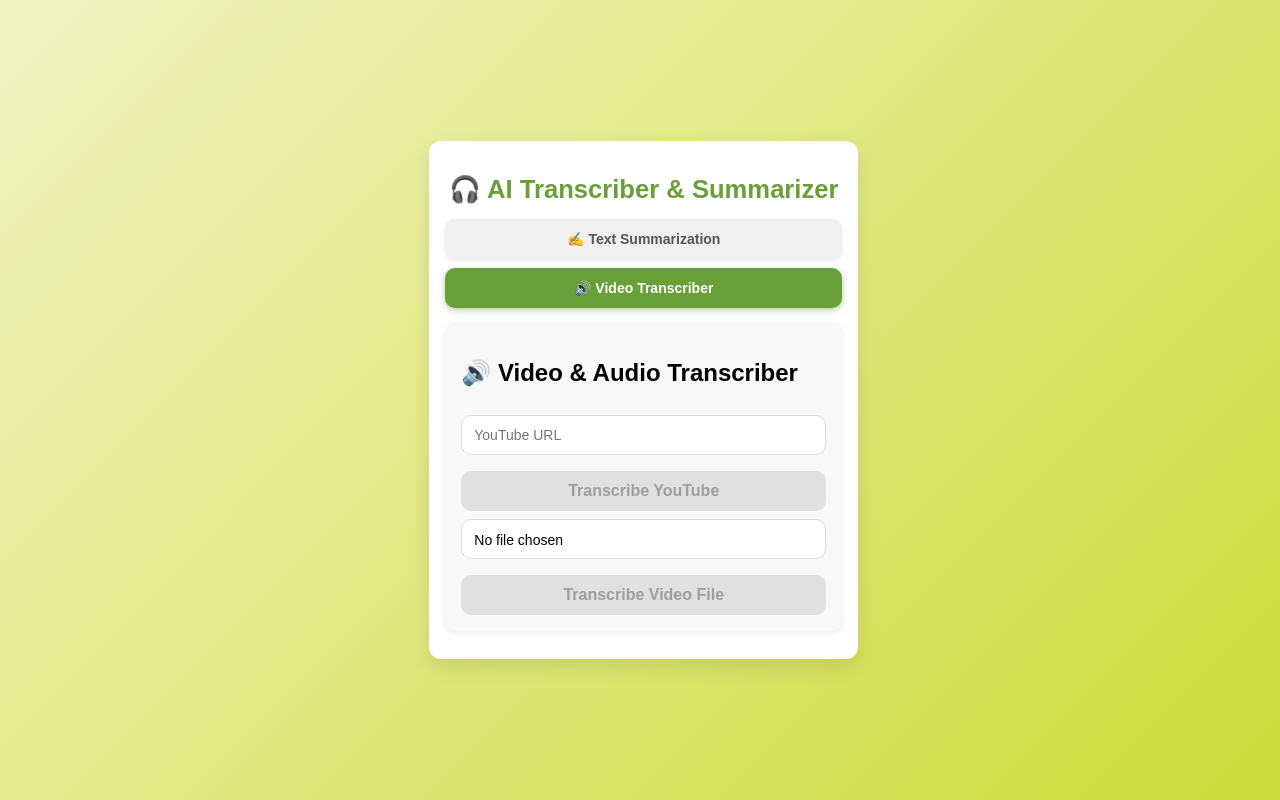
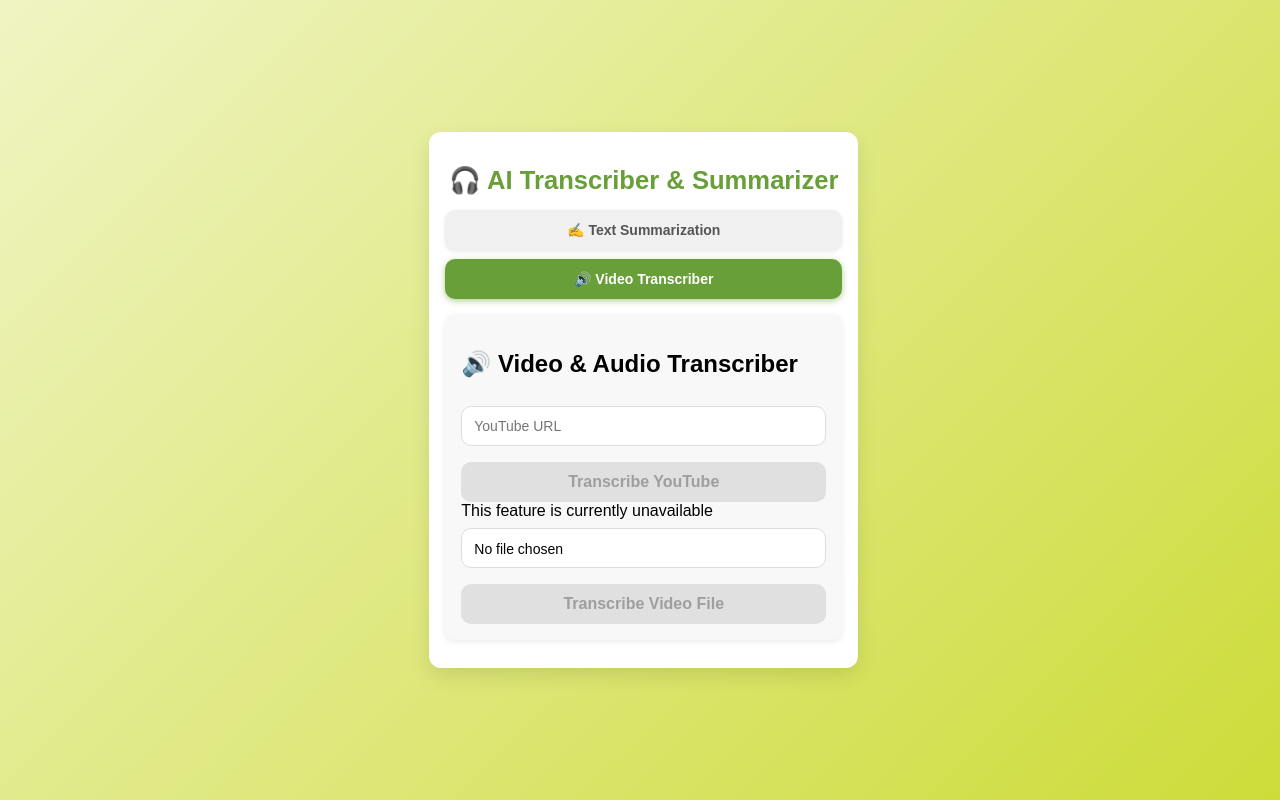
Before and after one commit to 3nadh3/AI-Transcriber-Summarize-Frontend, a React (Create React App) app: page / in a window 1280 px wide. Both pictures are taken after a click on the button "🔊 Video Transcriber". Built offline with nearby package versions, Linux system fonts and the light colour scheme.

Commit message:
Update App.js

```diff
--- a/src/App.js
+++ b/src/App.js
@@ -281,12 +281,26 @@ function App() {
                     <h2>🔊 Video & Audio Transcriber</h2>
                     {
 
-                        <div className="section">
-                            <input type="text" value={youtubeUrl} onChange={(e) => setYoutubeUrl(e.target.value)} placeholder="YouTube URL" disabled />
-                            <button onClick={handleYoutubeTranscribe} disabled={transcribing || !youtubeUrl.trim() || selectedVideoFile} disabled>
-                                {transcribing ? <div className="loading-spinner"></div> : "Transcribe YouTube"}
-                            </button>
-                        </div>
+                    <div className="section">
+    <input
+        type="text"
+        value={youtubeUrl}
+        onChange={(e) => setYoutubeUrl(e.target.value)}
+        placeholder="YouTube URL"
+        disabled
+    />
+
+    <div className="tooltip-wrapper">
+        <button
+            onClick={handleYoutubeTranscribe}
+            disabled
+        >
+            {transcribing ? <div className="loading-spinner"></div> : "Transcribe YouTube"}
+        </button>
+        <span className="tooltip-text">This feature is currently unavailable</span>
+    </div>
+</div>
+
 
                     }
                     <div className="section">
```
